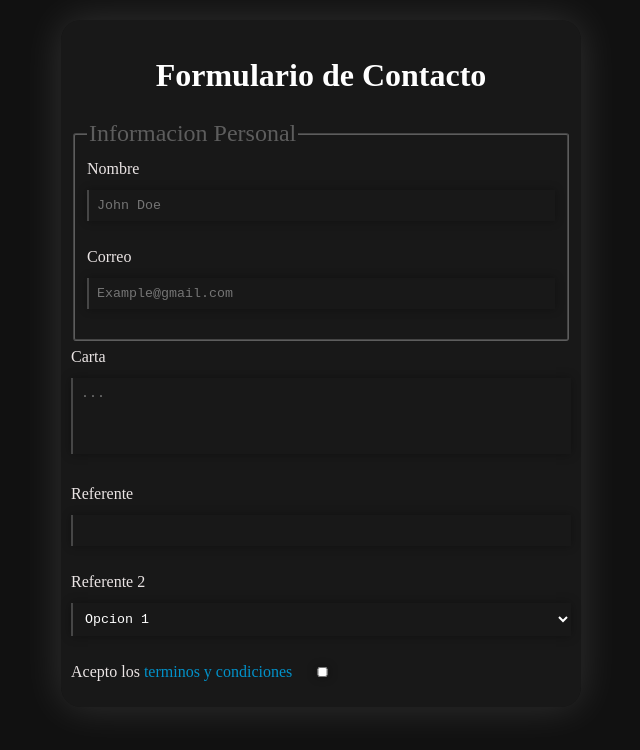
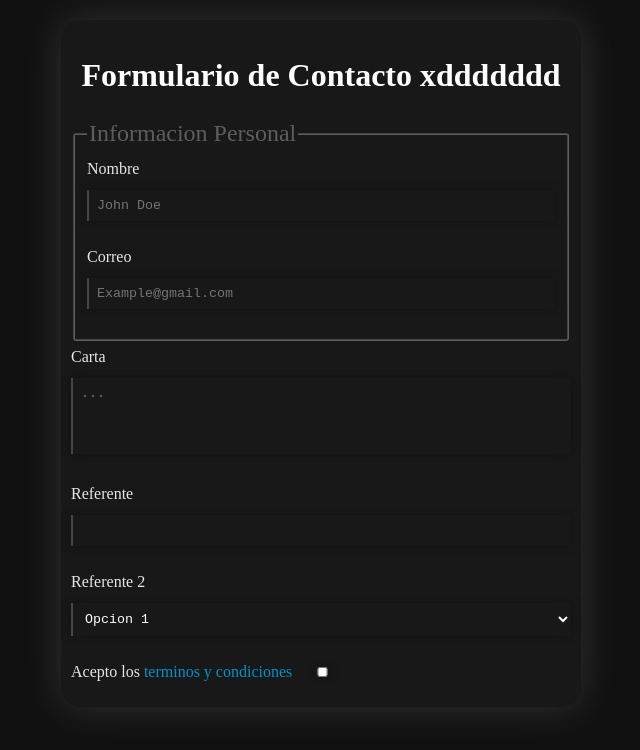
Before and after one commit to Embitt22/salchipapa, a plain HTML site: page index.html in a window 1280 px wide. Shown: the whole page, without its empty margins (319-959 px from the left). Drawn offline with Linux system fonts and the light colour scheme.

Commit message:
Update index.html

```diff
--- a/index.html
+++ b/index.html
@@ -8,7 +8,7 @@
 </head>
 <body>
     <form>
-        <h2>Formulario de Contacto</h2>
+        <h2>Formulario de Contacto xddddddd</h2>
 
 <!--Input-->
             <fieldset>
```
